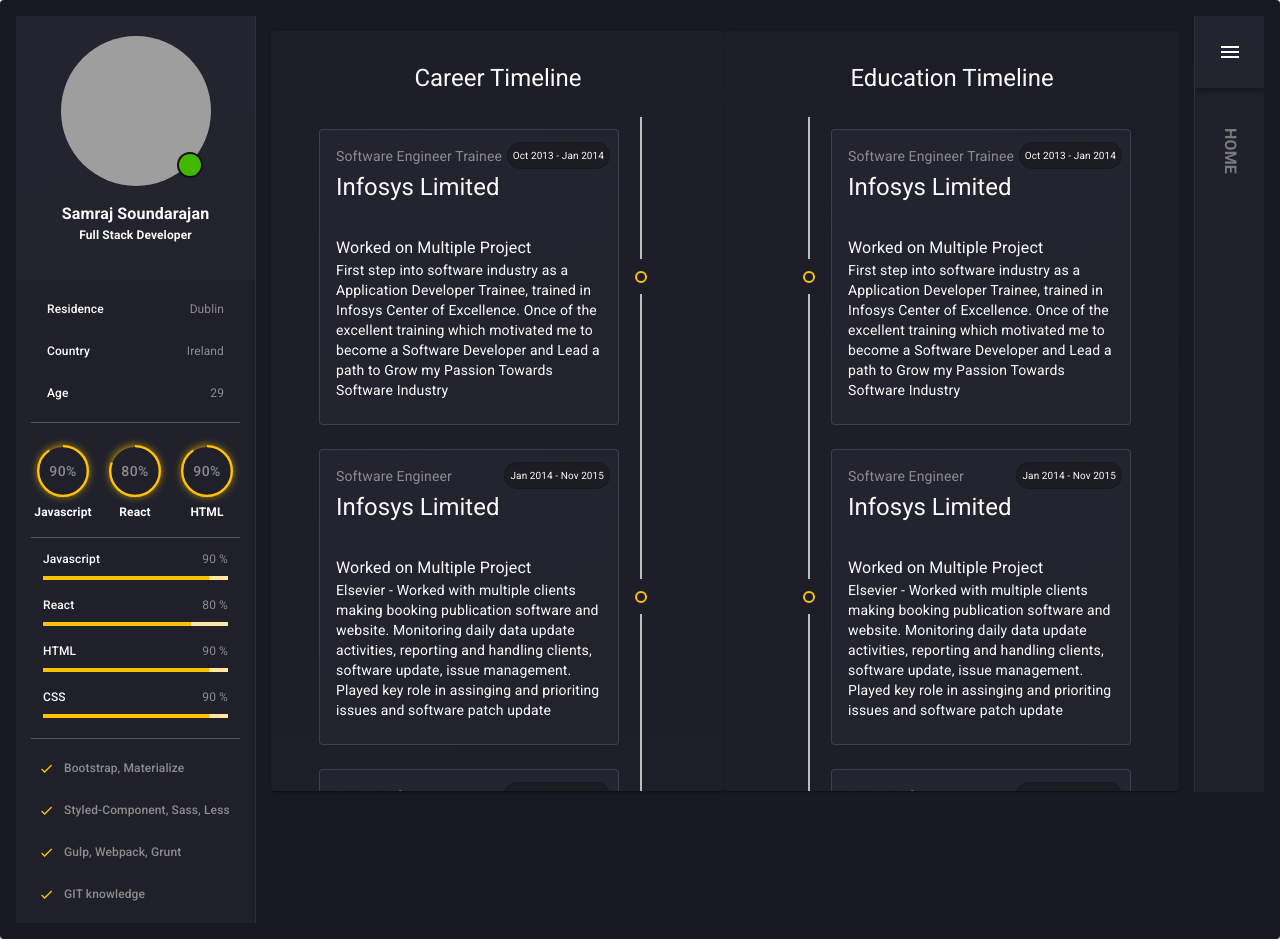
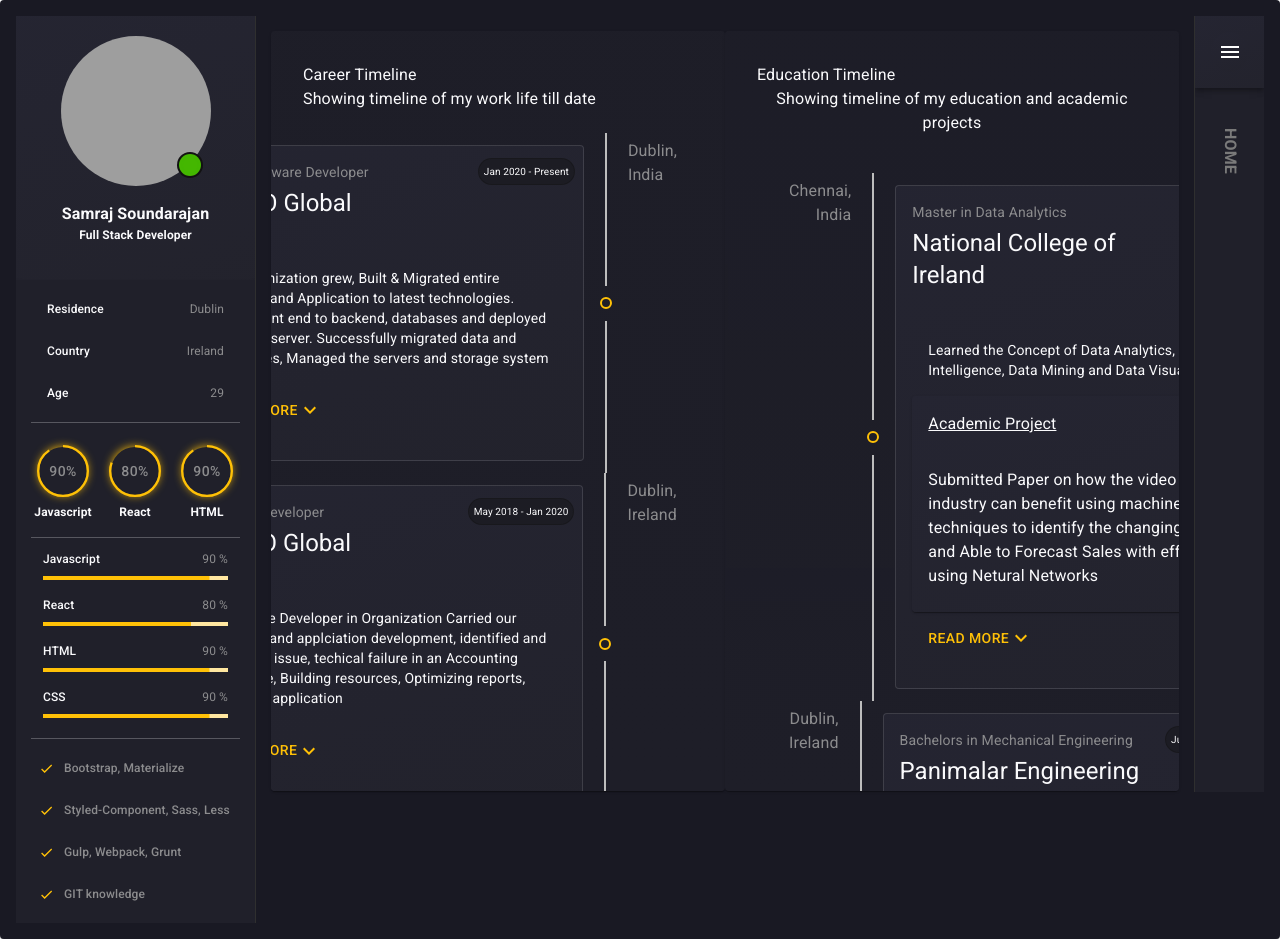
Before and after one commit to devsdeckinc/fyimad-alt, a React (Create React App) app: page /experience in a window 1280 px wide. Built offline with nearby package versions, Linux system fonts and the light colour scheme; grey boxes are pictures that could not be loaded.

Commit message:
Experience Page Completed

```diff
--- a/src/assets/data/profileData.js
+++ b/src/assets/data/profileData.js
@@ -192,7 +192,101 @@
       website: "https://www.escacrypto.com",
     },
   ],
+  educationTimeline: [
+    {
+      company: "National College of Ireland",
+      role: "Master in Data Analytics",
+      period: "Jan 2017 - Mar 2018",
+      description:
+        "Learned the Concept of Data Analytics, Business Intelligence, Data Mining and Data Visualization",
+      duties: [
+        "Forecasted Sales of Video Gaming Industry using Machine Learning Algorithms (Neural Network)",
+        "Performance analysis for Storage System and Databases such as Cassandra, Mongo DB",
+        "Created Data Warehouse (SSIS) and Visualized Reports using Tableau & Quik Sense",
+      ],
+      project: [
+        "Submitted Paper on how the video gaming industry can benefit using machine learning techniques to identify the changing trend in Market and Able to Forecast Sales with efficiency of 82% using Netural Networks",
+      ],
+      education: true,
+      location: "Chennai, India",
+    },
+    {
+      company: "Panimalar Engineering College",
+      role: "Bachelors in Mechanical Engineering",
+      period: "Jun 2009 - April 2013",
+      description:
+        "Engineering was the learning curve for me how the mechanical world works and How tranditional System took a huge change over using modern technologies",
+      duties: [
+        "Instered in Automations and Automotive designs",
+        "Designed and Build effective Auto Cad designs for automobiles, Simulated designs and achieved operational performance in Ansys",
+        "Got Placed On-Campus for Wipro Technologies and Infosys Limited",
+      ],
+      project: [
+        "Submitted Paper on How Computerized System can Improve the Efficiency of Water Jet Cutting Edge Machine, It was a part of My Professors Ph.D Paper",
+      ],
+      education: true,
+      location: "Dublin, Ireland",
+    },
+  ],
   workTimeline: [
+    {
+      company: "Tax GO Global",
+      role: "Senior Software Developer",
+      period: "Jan 2020 - Present",
+      description:
+        "As Organization grew, Built & Migrated entire website and Application to latest technologies. From front end to backend, databases and deployed in cloud server. Successfully migrated data and resources, Managed the servers and storage system",
+      duties: [
+        "Designed navigation routing system to help logistic, delivery driver to identify best route and reduced journey time by 15%",
+        "Successfully automated booking process from various platform (Shopify) with Parcel-King to enable user to Integrated their existing business",
+        "Performed application testing along with clients and users, directed app developer to improve performance and fix user issues",
+      ],
+      location: "Dublin, India",
+    },
+    {
+      company: "Tax GO Global",
+      role: "Software Developer",
+      period: "May 2018 - Jan 2020",
+      description:
+        "As a Sole Developer in Organization Carried our website and applciation development, identified and resolved issue, techical failure in an Accounting Software, Building resources, Optimizing reports, bug free application",
+      duties: [
+        "Redesigned architecture to improve app performance, user experience and latest technology to stay updated",
+        "Successfully migrated Domain, Web Hosting and Data Migration reduced cost around 60%",
+        "Reports Optimization, Error Elimination, dynamic & reusable code and significance improvement to UI and web services",
+        "Improved user experience & usability of the application by providing efficient solution, data suggestions, automated responses",
+      ],
+
+      location: "Dublin, Ireland",
+    },
+    {
+      company: "Infosys Limited",
+      role: "Senior Software Engineer",
+      period: "Nov 2015 - Jun 2016",
+      description:
+        "Emerged myself as a leading Java Full Stack Application developer, Also involved in implementing latest technologies, Lead a team of Junior Developer and Become a Scrum manager of our Agile Team, Successfully Build a Search Engine for searching document and optimized by 40% and increased the efficiency of the result by introducing various widgets.",
+      duties: [
+        "Lead a successful development team for web application as scrum master",
+        "Implemented Modern UI for entire application with help of UI Designer",
+        "Build SOLR search engine and optimized it to 45% and introduced version-based search engine",
+        "Initiated plans to develop suggestion/recommendation tools which enhanced user interaction with application",
+        "Acted as admin for certain modules, project release and application integration manager (SVN)",
+      ],
+      location: "Chennai, India",
+    },
+    {
+      company: "Infosys Limited",
+      role: "Software Engineer",
+      period: "Jan 2014 - Nov 2015",
+      description:
+        "Elsevier - Worked with multiple clients making booking publication software and website. Monitoring daily data update activities, reporting and handling clients, software update, issue management. Played key role in assinging and prioriting issues and software patch update",
+      duties: [
+        "Developed Java web application supporting users to handle and manage millions of data across different databases",
+        "Developed Java web services accessing through secure API which improved application performance",
+        "Developed SQL queries to create incident reports, provided insight for data to the client in an interactive manner",
+        "Coordinated with QA team for application test and performed unit testing, integration testing",
+        "Developed SQL queries and UNIX scripts, improved automated batch performance by 40% and reports by 20%",
+      ],
+      location: "Chennai, India",
+    },
     {
       company: "Infosys Limited",
       role: "Software Engineer Trainee",
@@ -203,56 +297,7 @@
         "Trained as a Java Application Developer JSF, JSP, Web Containers, Eclipse IDE",
         "Completed training through real-time scenario based requirements and created E-commerce & solved customer facing web issues",
       ],
-    },
-    {
-      company: "Infosys Limited",
-      role: "Software Engineer",
-      period: "Jan 2014 - Nov 2015",
-      description:
-        "Elsevier - Worked with multiple clients making booking publication software and website. Monitoring daily data update activities, reporting and handling clients, software update, issue management. Played key role in assinging and prioriting issues and software patch update",
-      duties: [
-        "Developed Java web application supporting users to handle and manage millions of data across different databases",
-        "Lead a successful development team for web application as scrum master",
-        "Implemented Modern UI for entire application with help of UI Designer",
-        "Build SOLR search engine and optimized it to 45% and introduced version-based search engine",
-        "Initiated plans to develop suggestion/recommendation tools which enhanced user interaction with application",
-        "Acted as admin for certain modules, project release and application integration manager (SVN)",
-        "Developed Java web services accessing through secure API which improved application performance",
-        "Developed SQL queries to create incident reports, provided insight for data to the client in an interactive manner",
-        "Coordinated with QA team for application test and performed unit testing, integration testing",
-        "Developed SQL queries and UNIX scripts, improved automated batch performance by 40% and reports by 20%",
-      ],
-    },
-    {
-      company: "Infosys Limited",
-      role: "Senior Software Engineer",
-      period: "Nov 2015 - Jun 2016",
-      description:
-        "Emerged myself as a leading Java Full Stack Application developer, Also involved in implementing latest technologies, Lead a team of Junior Developer and Become a Scrum manager of our Agile Team, Successfully Build a Search Engine for searching document and optimized by 40% and increased the efficiency of the result by introducing various widgets.",
-      duties: [""],
-    },
-    {
-      company: "Tax GO Global",
-      role: "Software Developer",
-      period: "May 2018 - Jan 2020",
-      description: "As a Sole Developer in Organization Carried our website and applciation development, identified and resolved issue, techical failure in an Accounting Software, Building resources, Optimizing reports, bug free application",
-      duties: [
-        "Redesigned architecture to improve app performance, user experience and latest technology to stay updated",
-        "Successfully migrated Domain, Web Hosting and Data Migration reduced cost around 60%",
-        "Reports Optimization, Error Elimination, dynamic & reusable code and significance improvement to UI and web services",
-        "Improved user experience & usability of the application by providing efficient solution, data suggestions, automated responses",
-      ],
-    },
-    {
-      company: "Tax GO Global",
-      role: "Senior Software Developer",
-      period: "Jan 2020 - Present",
-      description: "As Organization grew, Built & Migrated entire website and Application to latest technologies. From front end to backend, databases and deployed in cloud server. Successfully migrated data and resources, Managed the servers and storage system",
-      duties: [
-        "Designed navigation routing system to help logistic, delivery driver to identify best route and reduced journey time by 15%",
-        "Successfully automated booking process from various platform (Shopify) with Parcel-King to enable user to Integrated their existing business",
-        "Performed application testing along with clients and users, directed app developer to improve performance and fix user issues",
-      ],
+      location: "Mysore, India",
     },
   ],
 };
--- a/src/components/TimelineCard.js
+++ b/src/components/TimelineCard.js
@@ -6,8 +6,18 @@
 import Button from "@mui/material/Button";
 import Typography from "@mui/material/Typography";
 import { makeStyles } from "@mui/styles";
-import { CardHeader } from "@mui/material";
+import {
+  CardActionArea,
+  CardHeader,
+  Collapse,
+  Fade,
+  List,
+  ListItem,
+  ListItemIcon,
+  ListItemText,
+} from "@mui/material";
 import TimePeriodAction from "./TimePeriodAction";
+import { Check, ExpandMoreOutlined } from "@mui/icons-material";
 
 const bull = (
   <Box
@@ -43,13 +53,14 @@
 );
 
 const useStyles = makeStyles((theme) => ({
-  highlightCard: {...theme.palette.card, width: 300},
-
+  highlightCard: { ...theme.palette.card, width: 400 },
   h5: theme.palette.h5,
   subtitle2: theme.palette.subtitle2,
 }));
 export default function TimelineCard(props) {
   const classes = useStyles();
+  const [open, setOpen] = React.useState(false);
+
   return (
     <Box>
       <Card className={classes.highlightCard} variant="outlined">
@@ -68,15 +79,73 @@
               {props.data.company || "Company"}
             </Typography>
           }
-          action={<TimePeriodAction period={props.data.period}/>}
+          action={<TimePeriodAction period={props.data.period} />}
         />
         <CardContent>
-          <Typography variant="body1">
-            {props.data.content || "Worked on Multiple Project"}
-          </Typography>
-          <Typography variant="body2">
-            {props.data.description || "Worked on Multiple Project"}
-          </Typography>
+          <CardContent>
+            <Typography variant="body2">
+              {props.data.description || "Worked on Multiple Project"}
+            </Typography>
+          </CardContent>
+          {props.data.project && (
+            <Card className={classes.highlightCard}>
+              <CardHeader
+                title={
+                  <Typography
+                    variant="small"
+                    sx={{ textDecoration: "underline" }}
+                    className="font-weight-bold"
+                  >
+                    Academic Project
+                  </Typography>
+                }
+              />
+              <CardContent>
+                <Typography>{props.data.project}</Typography>
+              </CardContent>
+            </Card>
+          )}
+          <CardActions
+            className="w-100"
+            onClick={() => setOpen(!open)}
+            disableSpacing
+          >
+            <Button color="secondary">
+              Read More <ExpandMoreOutlined />
+            </Button>
+          </CardActions>
+          <CardActionArea>
+            <Collapse in={open}>
+              <Fade in={open}>
+                <List>
+                  {props.data.duties.map((item, index) => (
+                    <ListItem>
+                      <ListItemIcon sx={{ minWidth: 25 }}>
+                        <Check
+                          sx={{
+                            color: "primary.alternative",
+                            fontSize: 15,
+                            fontWeight: 700,
+                          }}
+                        />
+                      </ListItemIcon>
+                      <ListItemText>
+                        <Typography
+                          sx={{
+                            color: "#8c8c8e",
+                            fontSize: "14px",
+                            fontWeight: 500,
+                          }}
+                        >
+                          {item}
+                        </Typography>
+                      </ListItemText>
+                    </ListItem>
+                  ))}
+                </List>
+              </Fade>
+            </Collapse>
+          </CardActionArea>
         </CardContent>
       </Card>
     </Box>
--- a/src/pages/Screens/Experience.js
+++ b/src/pages/Screens/Experience.js
@@ -1,4 +1,4 @@
-import { Card, CardContent, CardHeader, Grid } from "@mui/material";
+import { Card, CardContent, CardHeader, Grid, Typography } from "@mui/material";
 import React, { Component } from "react";
 import { profileData } from "../../assets/data/profileData";
 import Home from "../Home/Home";
@@ -23,7 +23,19 @@
                 overflow: "scroll",
               }}
             >
-              <CardHeader title={"Career Timeline"} />
+              <CardHeader
+                className="w-100"
+                title={
+                  <Typography className="w-100 d-flex text-left font-weight-bold">
+                    Career Timeline
+                  </Typography>
+                }
+                subheader={
+                  <Typography className="w-100 d-flex text-left font-weight-bold">
+                    Showing timeline of my work life till date
+                  </Typography>
+                }
+              />
               <WorkTimeline position="left" data={profileData.workTimeline} />
             </Card>
           </Grid>
@@ -38,8 +50,25 @@
                 overflow: "scroll",
               }}
             >
-              <CardHeader title={"Education Timeline"} />
-              <WorkTimeline position="right" data={profileData.workTimeline} />
+              <CardHeader
+                className="w-100"
+                title={
+                  <Typography className="w-100 d-flex text-left font-weight-bold">
+                    Education Timeline
+                  </Typography>
+                }
+                subheader={
+                  <Typography className="w-100 d-flex text-left font-weight-bold">
+                    Showing timeline of my education and academic projects
+                  </Typography>
+                }
+              />
+              <CardContent className="w-100 m-auto">
+                <WorkTimeline
+                  position="right"
+                  data={profileData.educationTimeline}
+                />
+              </CardContent>
             </Card>
           </Grid>
         </Grid>
--- a/src/pages/Screens/views/WorkTimeline.js
+++ b/src/pages/Screens/views/WorkTimeline.js
@@ -16,8 +16,11 @@
 export default function WorkTimeline(props) {
   return (
     <Timeline position={props.position || "left"}>
-      {props.data.reverse().map((item, index) => (
+      {props.data.map((item, index) => (
         <TimelineItem key={index}>
+          <TimelineOppositeContent color="text.secondary">
+            {item.location}
+          </TimelineOppositeContent>
           <TimelineSeparator>
             <TimelineConnector />
             <TimelineDot color="secondary" variant="outlined"></TimelineDot>
```
